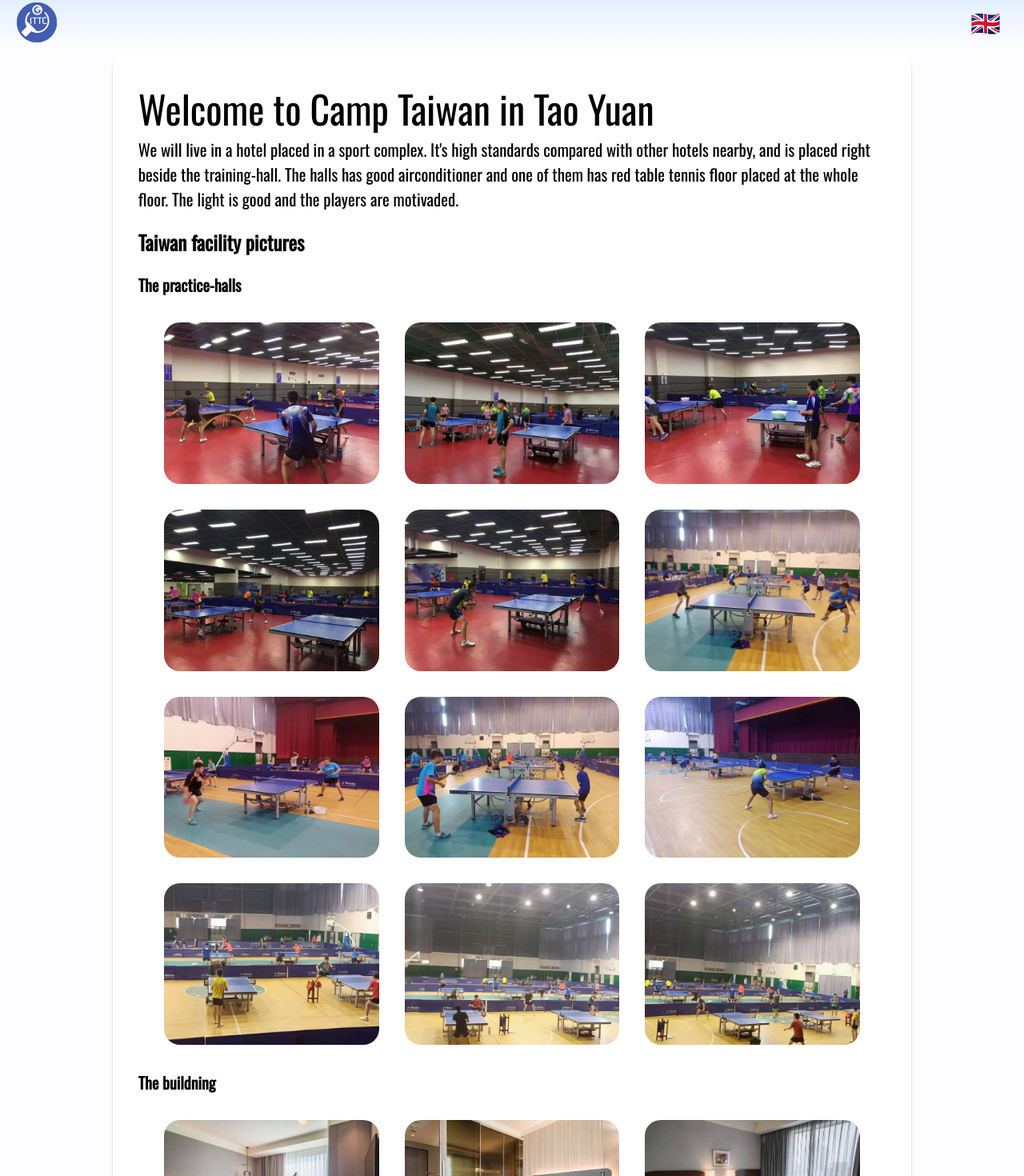
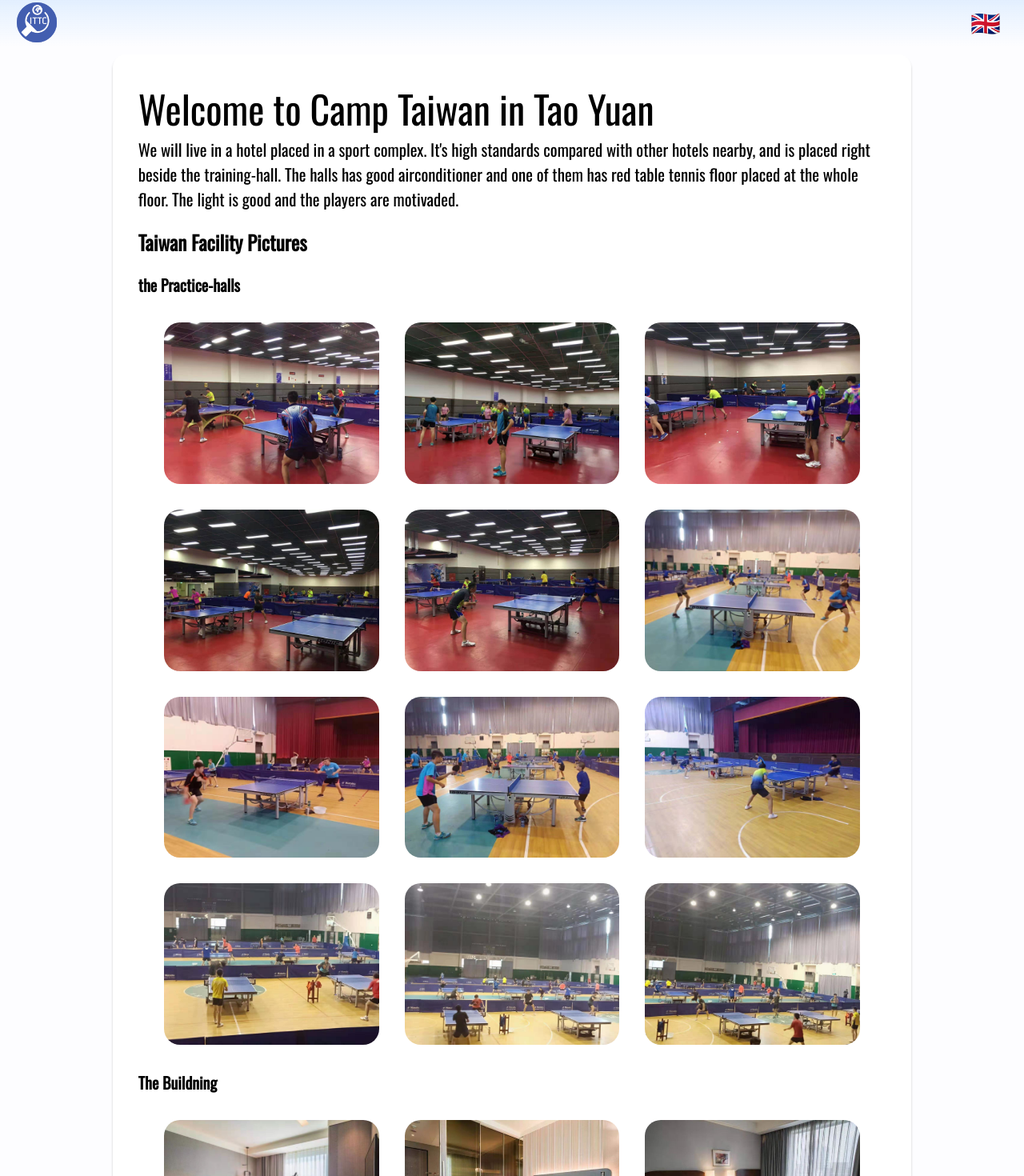
Before and after one commit to mikkelgud/InternationalTableTennisCamp, a React (Create React App) app: page /stay/Taiwan/facilities in a window 1280 px wide. Shown: the top 1470 px of the page at 80% size. Built offline with nearby package versions, Linux system fonts and the light colour scheme.

Commit message:
bugfix with ifram

```diff
--- a/src/components/camps/taiwanCamp/CampTaiwan.js
+++ b/src/components/camps/taiwanCamp/CampTaiwan.js
@@ -34,7 +34,7 @@ const SocialHeader = "Social " + socialEmoji;
 const SocialText = "Read about activities we plan to do during the travels outside the camp and inside the camp."
 
 const facilitiesHeader = "Facilities "+ facilitiesEmoji ;
-const facilitiesText = "Read about the facilities at the Taiwan camp. Read about where we will sleep and where we will stay.";
+const facilitiesText = "Read about the facilities at the Taiwan camp. And look at pictures from where we will sleep, and where we will stay.";
 
 const pricesHeader = "Prices " + pricesEmoji;
 const priceText = "Read about the price of the Camp in Taiwan, and what's included in the price.";
--- a/src/components/camps/taiwanCamp/TaiwanFacilities.js
+++ b/src/components/camps/taiwanCamp/TaiwanFacilities.js
@@ -40,10 +40,12 @@ border-radius: 20px;
 const StyledIFrame = styled.iframe`
 width: 100%;
 height: 30rem;
-object-fit: contain;
-border-radius: 10px;
-margin: 2rem 0;
+object-fit: fill;
+border-radius: 20px;
+marign: 2rem 0;
 `;
+
+
 
 
 export default function TaiwanFacilites() {
@@ -58,9 +60,9 @@ export default function TaiwanFacilites() {
                 The light is good and the players are motivaded.
             </StyledText>
             <br />
-            <StyledSTextSectionHeader>Taiwan facility pictures  </StyledSTextSectionHeader>
+            <StyledSTextSectionHeader>Taiwan Facility Pictures  </StyledSTextSectionHeader>
             <br />
-            <StyledH3>The practice-halls</StyledH3>
+            <StyledH3>the Practice-halls</StyledH3>
             <Wrapper>
             <StyledImage src={practice01} />
             <StyledImage src={practice11} />
@@ -75,7 +77,7 @@ export default function TaiwanFacilites() {
             <StyledImage src={practice5} />
             <StyledImage src={practice6} />
             </Wrapper>
-            <StyledH3>The buildning</StyledH3>
+            <StyledH3>The Buildning</StyledH3>
             <Wrapper>
             <StyledImage src={BuildingRoom1} />
             <StyledImage src={BuildingRoom2} />
```
